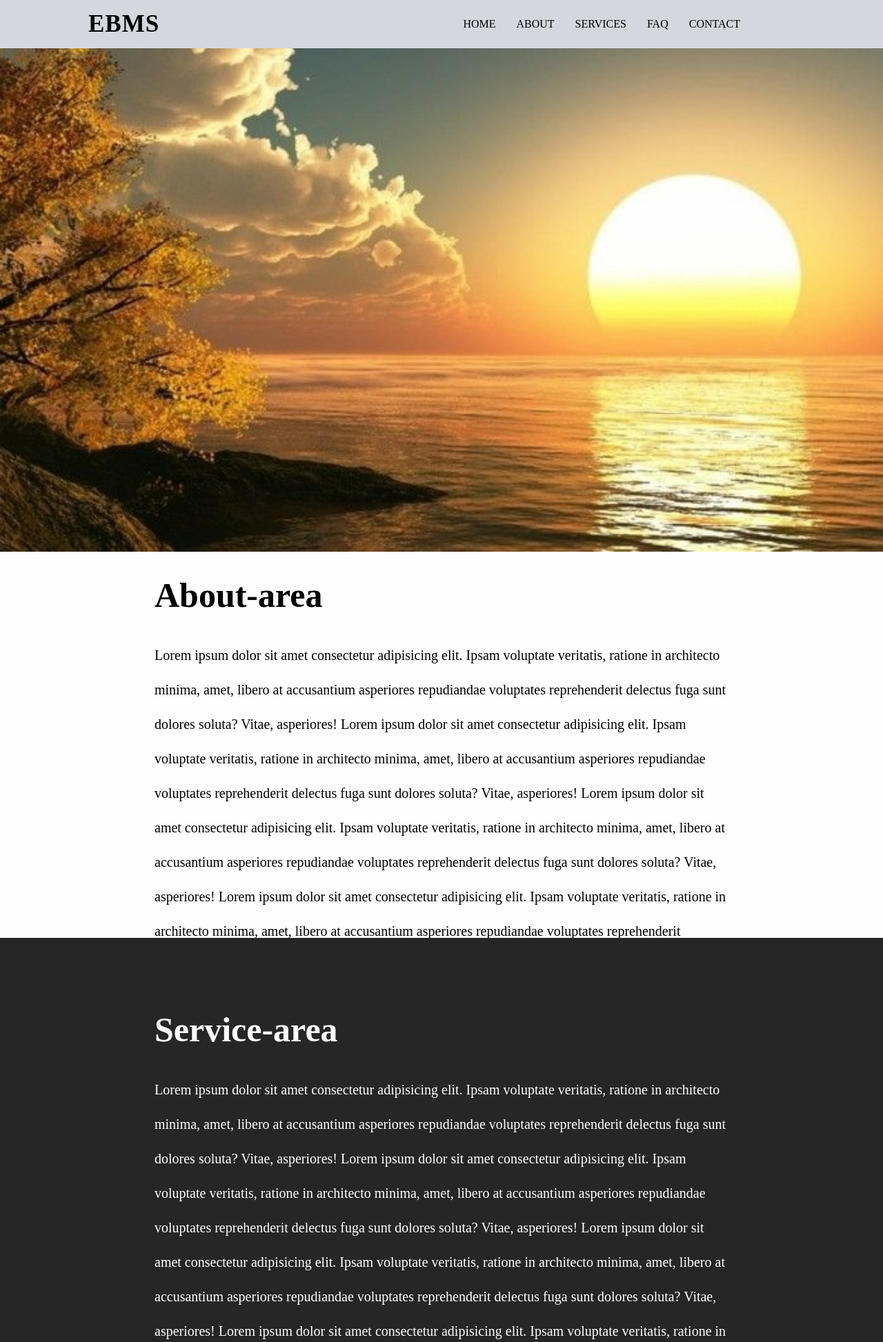
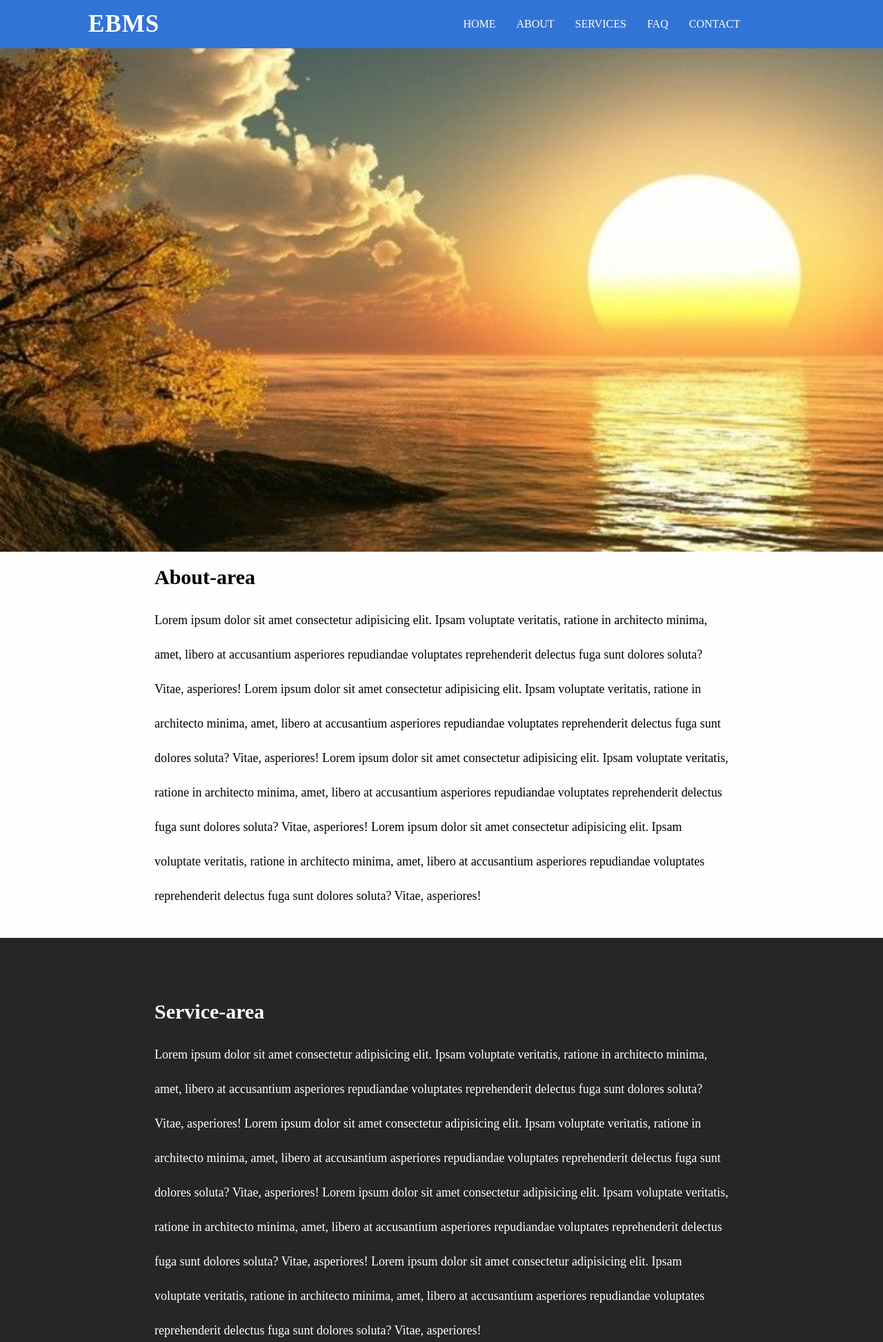
Before and after one commit to maripass/project-cuea, a PHP site: page / in a window 1280 px wide. Shown: the top 1946 px of the page at 69% size. Run offline with PHP 8.4, Linux system fonts and the light colour scheme.

Commit message:
--- Auto-Git Commit ---

```diff
--- a/style.css
+++ b/style.css
@@ -10,7 +10,7 @@ body{
      align-items: center;
      flex-direction: row;
      flex-wrap: wrap;
-     background-color: #d4d7de;
+     background-color: #3274d6;
      width: 100%;
      height: 70px;
      z-index: 1;
@@ -33,12 +33,12 @@ body{
  }
  a{
      margin: 15px;
-     color: #000;
+     color: #fff;
      text-decoration: none;
      text-transform: uppercase;
  }
  a:hover{
-     color: #000;
+     color: #FBB434;
  }
  .banner-area{
      position: relative;
@@ -64,11 +64,11 @@ body{
      height: 80%;
  }
  h1{
-     font-size: 50px;
+     font-size: 30px;
      font-family: Audiowide;
 }
 p{
-    font-size: 20px;
+    font-size: 18px;
     line-height: 50px;
 }
 .about-area, .contact-area{
```
Also changed, not shown: privacy-and-policy.html (+11 -0 lines), terms-of-use.html (+11 -0 lines), 1 other file.
